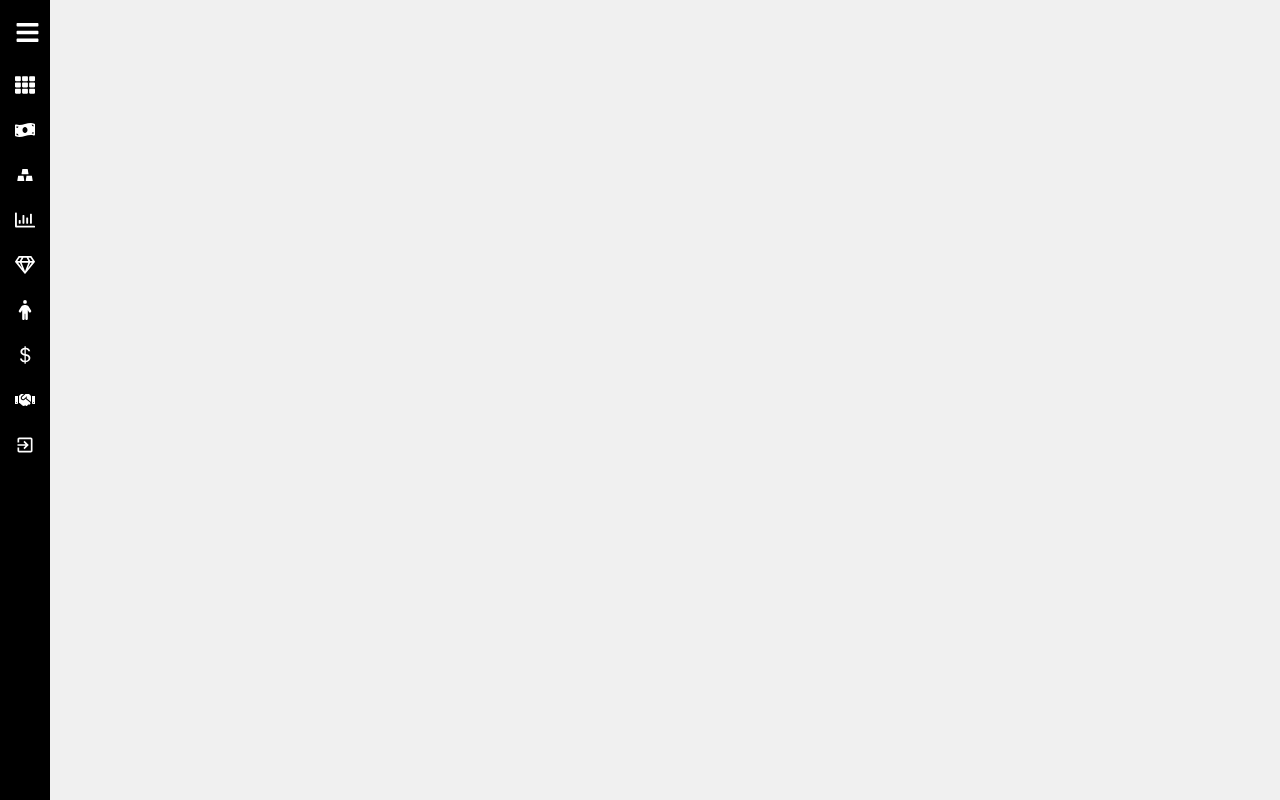
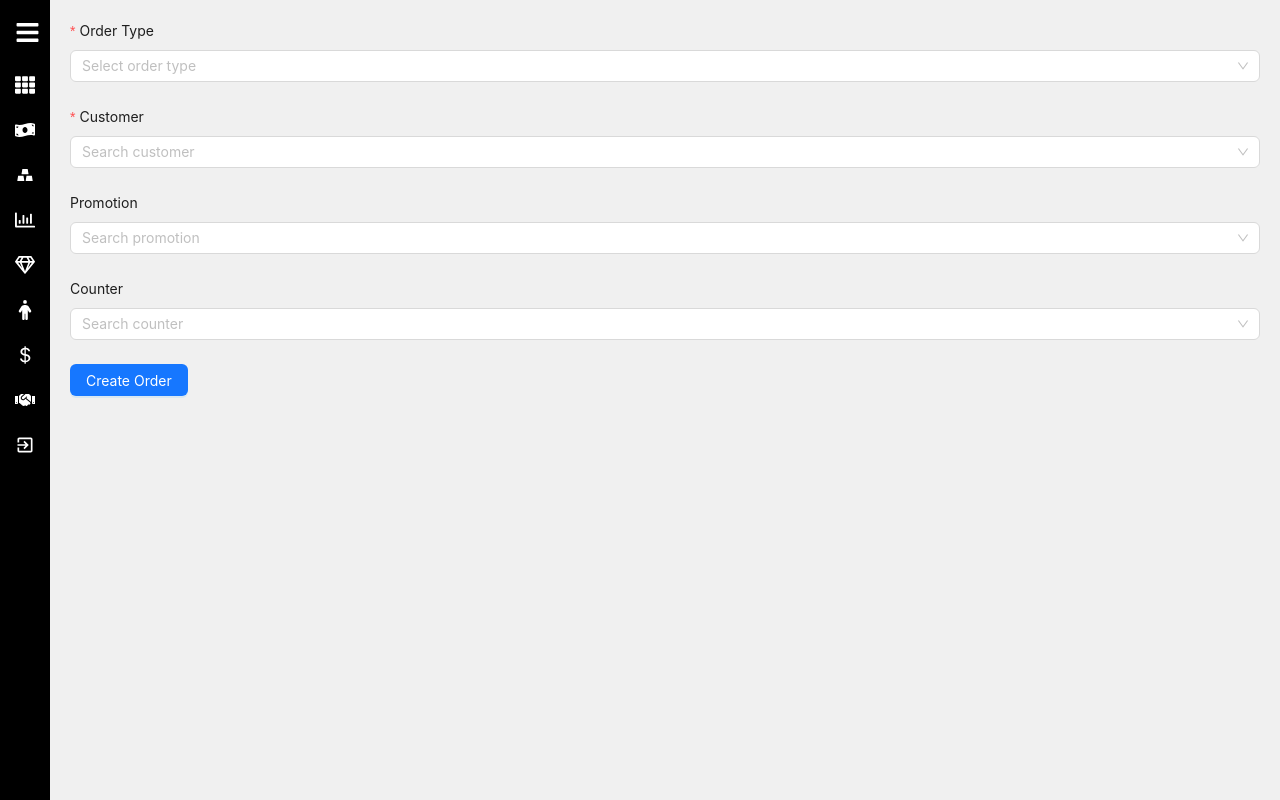
Before and after one commit to Apple1696/SWP-Retake, a React (Vite) app in the folder Front-End/: page /create-order in a window 1280 px wide. Before the commit this address had no page. Built offline with nearby package versions, Linux system fonts and the light colour scheme.

Commit message:
add CreateOrder.jsx page

```diff
--- a/Front-End/src/components/AllRoutes/AllRoutes.jsx
+++ b/Front-End/src/components/AllRoutes/AllRoutes.jsx
@@ -12,6 +12,7 @@ import PickPromotion from './../pages/Sell/PickPromotion';
 import GoldValue from './../pages/GoldValue/GoldValue';
 import Payment from '../pages/Sell/Payment';
 import CustomerList from './../pages/Customer/CustomerList';
+import CreateOrder from '../pages/OrderReport/CreateOrder';
 
 const AllRoutes = () => {
   const location = useLocation();
@@ -27,6 +28,7 @@ const AllRoutes = () => {
             <Route path="/sell" element={<Sell />} />
             <Route path="/pick-promotion" element={<PickPromotion />} />
             <Route path="/order-report" element={<OrderReport />} />
+            <Route path="/create-order" element={<CreateOrder />} />
             <Route path="/customer" element={<CustomerList />} />
             <Route path="/promotion" element={<Promotion />} />
             <Route path="/payment" element={<Payment />} />
--- a/Front-End/src/components/HandleFunction/handleRedirect.jsx
+++ b/Front-End/src/components/HandleFunction/handleRedirect.jsx
@@ -5,11 +5,13 @@ export default function handleRedirect() {
     const pickPromotion=()=>navigate('/pick-promotion')
     const handleLogoutConfirm=()=>navigate('/login')
     const payment=()=>navigate('/payment')
+    const createOrder=()=>navigate('/create-order')
 
     return{
         pickPromotion,
         handleLogoutConfirm,
         payment,
+        createOrder,
 
     }
 
--- /dev/null
+++ b/Front-End/src/components/pages/OrderReport/CreateOrder.jsx
@@ -0,0 +1,95 @@
+import React, { useState } from 'react';
+import { Form, Input, Select, Button } from 'antd';
+import axios from 'axios';
+
+const { Option } = Select;
+
+export default function CreateOrder() {
+  const [customers, setCustomers] = useState([]);
+  const [promotions, setPromotions] = useState([]);
+  const [counters, setCounters] = useState([]);
+
+  const fetchCustomers = async (query) => {
+    const response = await axios.get(`https://66a4b40a5dc27a3c19099545.mockapi.io/Customer?search=${query}`);
+    setCustomers(response.data);
+  };
+
+  const handleCustomerSearch = (value) => {
+    if (value) {
+      fetchCustomers(value);
+    } else {
+      setCustomers([]);
+    }
+  };
+
+  // Assume fetchPromotions and fetchCounters will be similar to fetchCustomers
+  const fetchPromotions = async (query) => {
+    // Fetch promotions from the API
+  };
+
+  const fetchCounters = async (query) => {
+    // Fetch counters from the API
+  };
+
+  return (
+    <Form layout="vertical">
+      <Form.Item label="Order Type" name="orderType" rules={[{ required: true, message: 'Please select an order type!' }]}>
+        <Select placeholder="Select order type">
+          <Option value="rebuy">Rebuy</Option>
+          <Option value="sell">Sell</Option>
+        </Select>
+      </Form.Item>
+
+      <Form.Item label="Customer" name="customer" rules={[{ required: true, message: 'Please select a customer!' }]}>
+        <Select
+          showSearch
+          placeholder="Search customer"
+          onSearch={handleCustomerSearch}
+          filterOption={false}
+        >
+          {customers.map(customer => (
+            <Option key={customer.id} value={customer.name}>
+              {customer.name}
+            </Option>
+          ))}
+        </Select>
+      </Form.Item>
+
+      <Form.Item label="Promotion" name="promotion">
+        <Select
+          showSearch
+          placeholder="Search promotion"
+          onSearch={fetchPromotions}
+          filterOption={false}
+        >
+          {promotions.map(promotion => (
+            <Option key={promotion.id} value={promotion.name}>
+              {promotion.name}
+            </Option>
+          ))}
+        </Select>
+      </Form.Item>
+
+      <Form.Item label="Counter" name="counter">
+        <Select
+          showSearch
+          placeholder="Search counter"
+          onSearch={fetchCounters}
+          filterOption={false}
+        >
+          {counters.map(counter => (
+            <Option key={counter.id} value={counter.name}>
+              {counter.name}
+            </Option>
+          ))}
+        </Select>
+      </Form.Item>
+
+      <Form.Item>
+        <Button type="primary" htmlType="submit">
+          Create Order
+        </Button>
+      </Form.Item>
+    </Form>
+  );
+}
--- a/Front-End/src/components/pages/OrderReport/OrderReport.jsx
+++ b/Front-End/src/components/pages/OrderReport/OrderReport.jsx
@@ -5,11 +5,13 @@ import {
 } from 'material-react-table';
 import React, { useEffect, useMemo, useState } from 'react';
 import './OrderReport.css';
+import handleRedirect from './../../HandleFunction/handleRedirect';
 
 const OrderReport = () => {
 
   const [data, setData] = useState([]);
   const [isCreating, setIsCreating] = useState(false);
+  const {createOrder} = handleRedirect();
   const [newOrder, setNewOrder] = useState({
     order_id: '',
     full_name: '',
@@ -70,9 +72,7 @@ const OrderReport = () => {
     data,
   });
 
-  const handleCreateOrder = () => {
-    setIsCreating(true);
-  };
+
 
   const handleCancelCreateOrder = () => {
     setIsCreating(false);
@@ -173,7 +173,7 @@ const OrderReport = () => {
           </form>
         </div>
       ) : (
-        <button className="create-order-button" onClick={handleCreateOrder}>
+        <button className="create-order-button" onClick={createOrder}>
           Create New Order
         </button>
       )}
```
Also changed, not shown: Front-End/src/components/pages/Sell/AddCustomer.jsx (deleted, +0 -69 lines).
